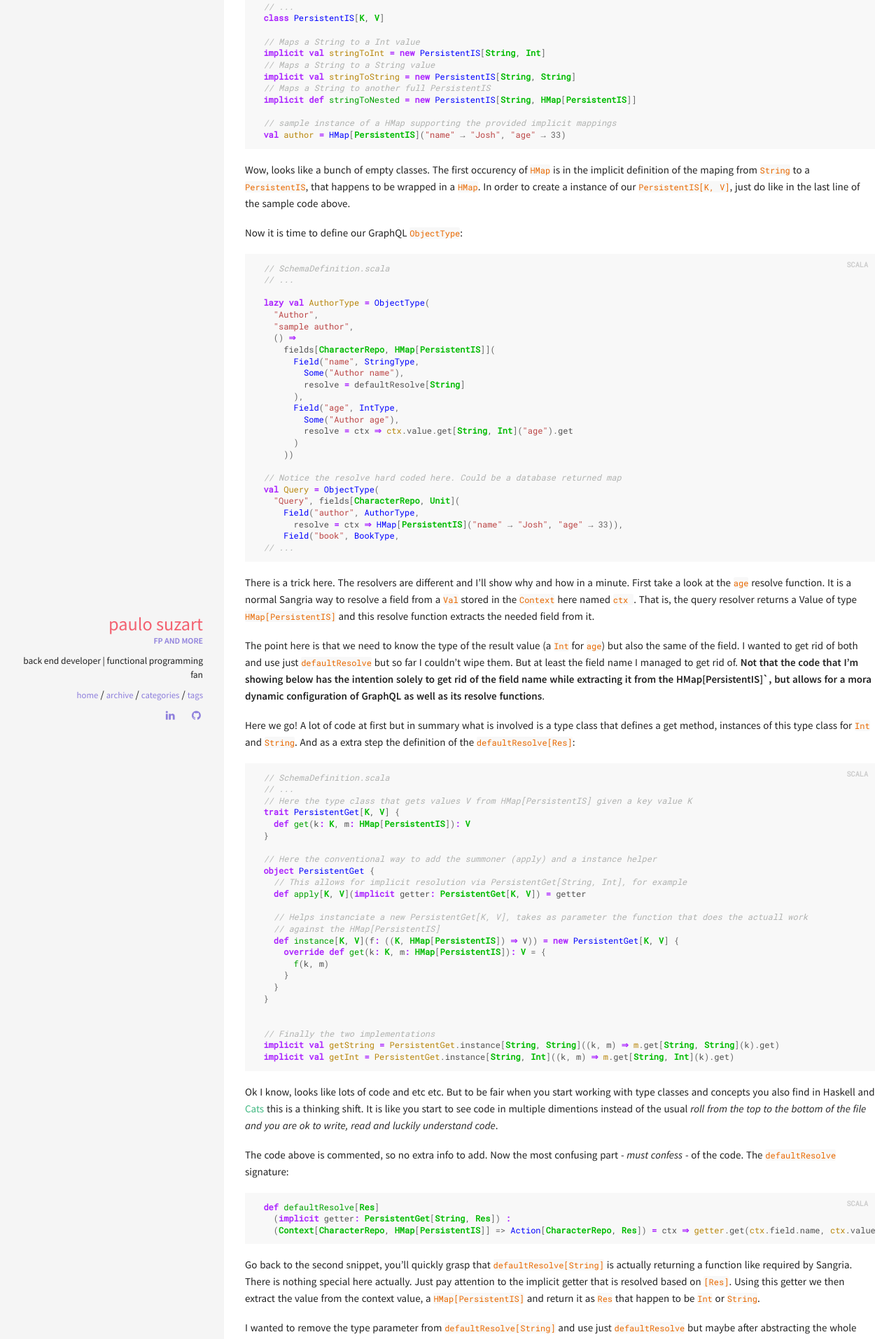
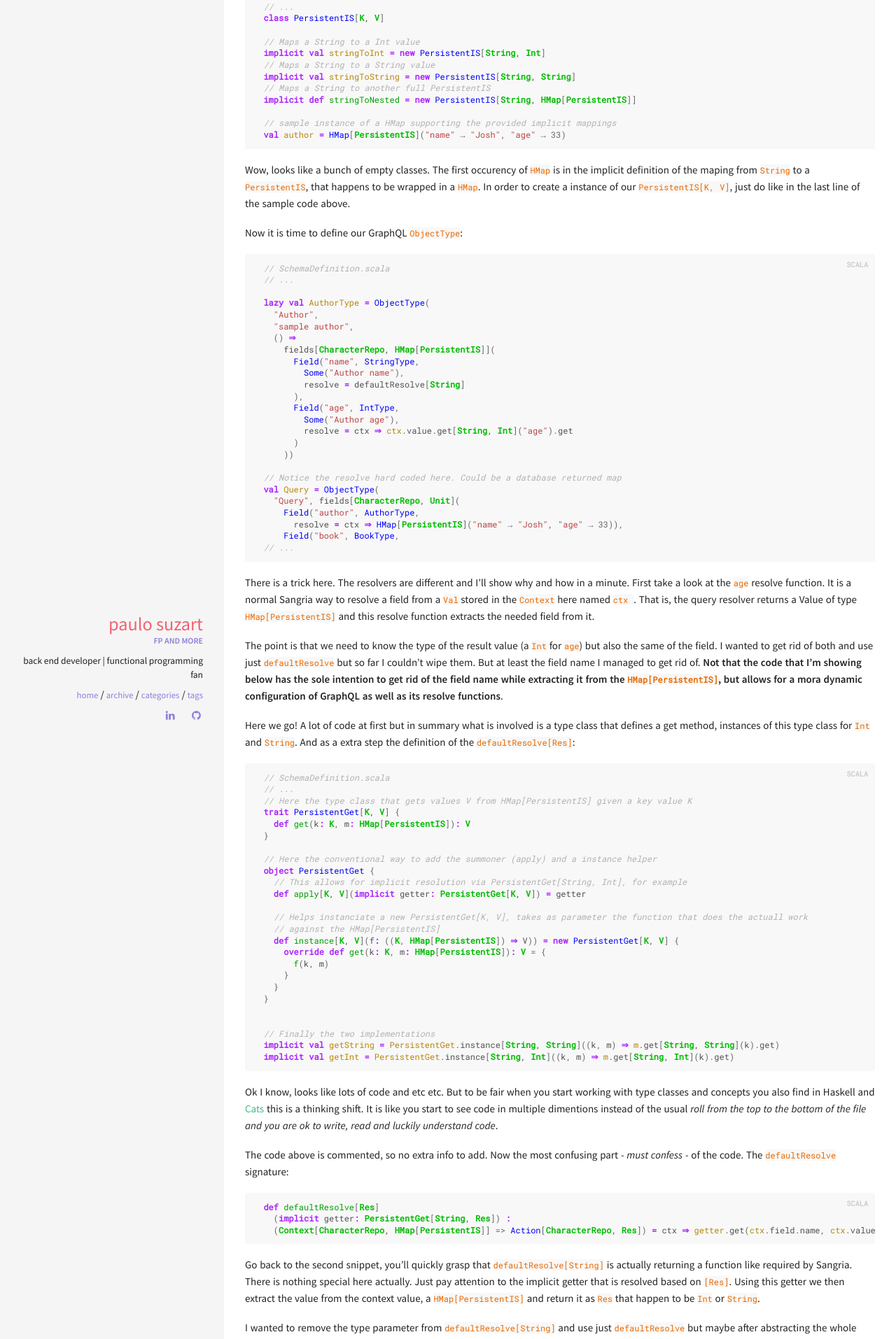
Before and after one commit to paulosuzart/paulosuzart.github.io, a Jekyll site: the page built from _posts/2017-07-29-sangria-without-case-classes-pt2.md, in a window 1280 px wide. Shown: the part 522-2436 px from the top of the page at 70% size. Built offline with Jekyll 4.4.1, drawn with Linux system fonts in a browser that asks for light colours; comment, search, counter and statistics services are not loaded.

Commit message:
Cloded quote

```diff
--- a/_posts/2017-07-29-sangria-without-case-classes-pt2.md
+++ b/_posts/2017-07-29-sangria-without-case-classes-pt2.md
@@ -66,7 +66,7 @@ Now it is time to define our GraphQL `ObjectType`:
 
 There is a trick here. The resolvers are different and I'll show why and how in a minute. First take a look at the `age` resolve function. It is a normal Sangria way to resolve a field from a `Val` stored in the `Context` here named `ctx `. That is, the query resolver returns a Value of type `HMap[PersistentIS]` and this resolve function extracts the needed field from it.
 
-The point here is that we need to know the type of the result value (a `Int` for `age`) but also the same of the field. I wanted to get rid of both and use just `defaultResolve` but so far I couldn't wipe them. But at least the field name I managed to get rid of. **Not that the code that I'm showing below has the intention solely to get rid of the field name while extracting it from the HMap[PersistentIS]`, but allows for a mora dynamic configuration of GraphQL as well as its resolve functions**.
+The point is that we need to know the type of the result value (a `Int` for `age`) but also the same of the field. I wanted to get rid of both and use just `defaultResolve` but so far I couldn't wipe them. But at least the field name I managed to get rid of. **Not that the code that I'm showing below has the sole intention to get rid of the field name while extracting it from the `HMap[PersistentIS]`, but allows for a mora dynamic configuration of GraphQL as well as its resolve functions**.
 
 Here we go! A lot of code at first but in summary what is involved is a type class that defines a get method, instances of this type class for `Int` and `String`. And as a extra step the definition of the `defaultResolve[Res]`:
 
```
